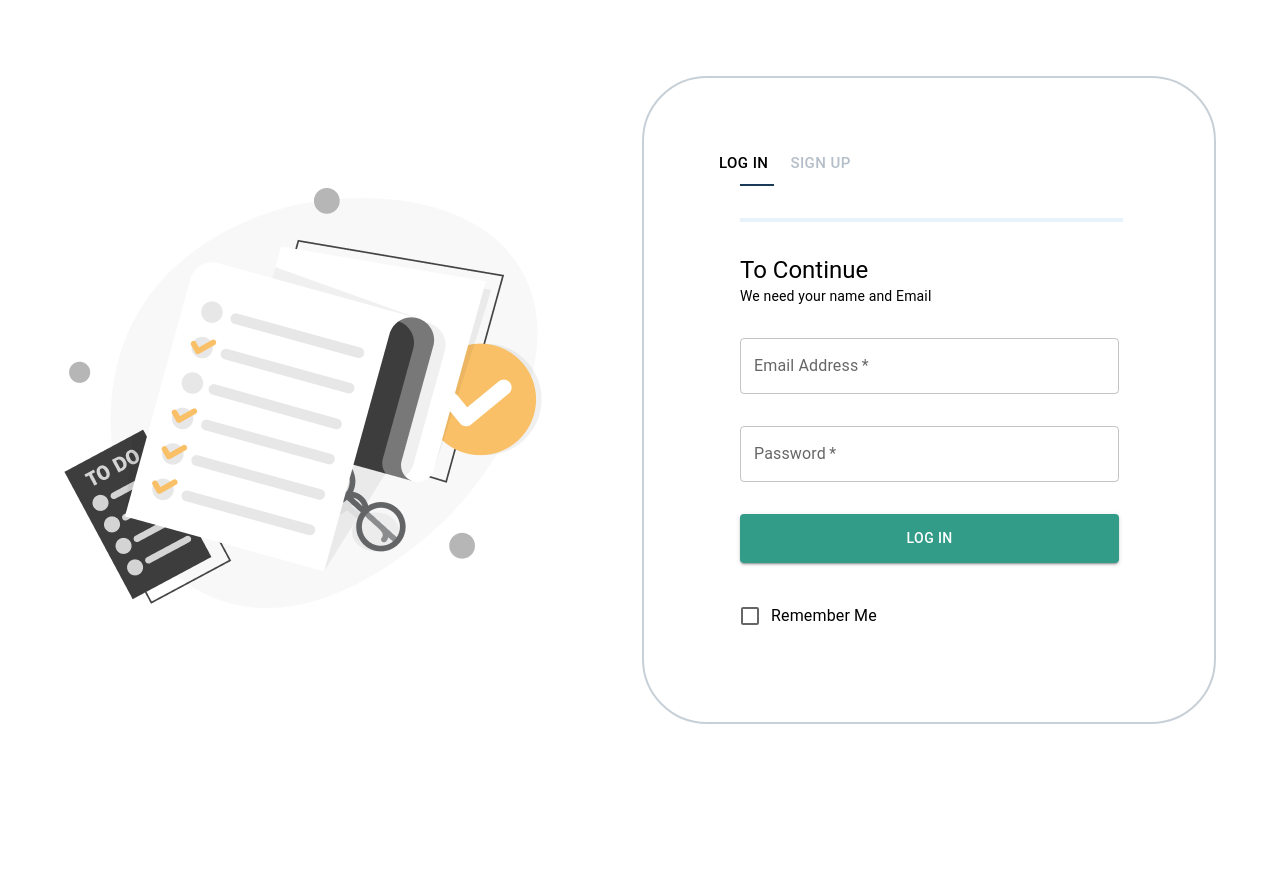
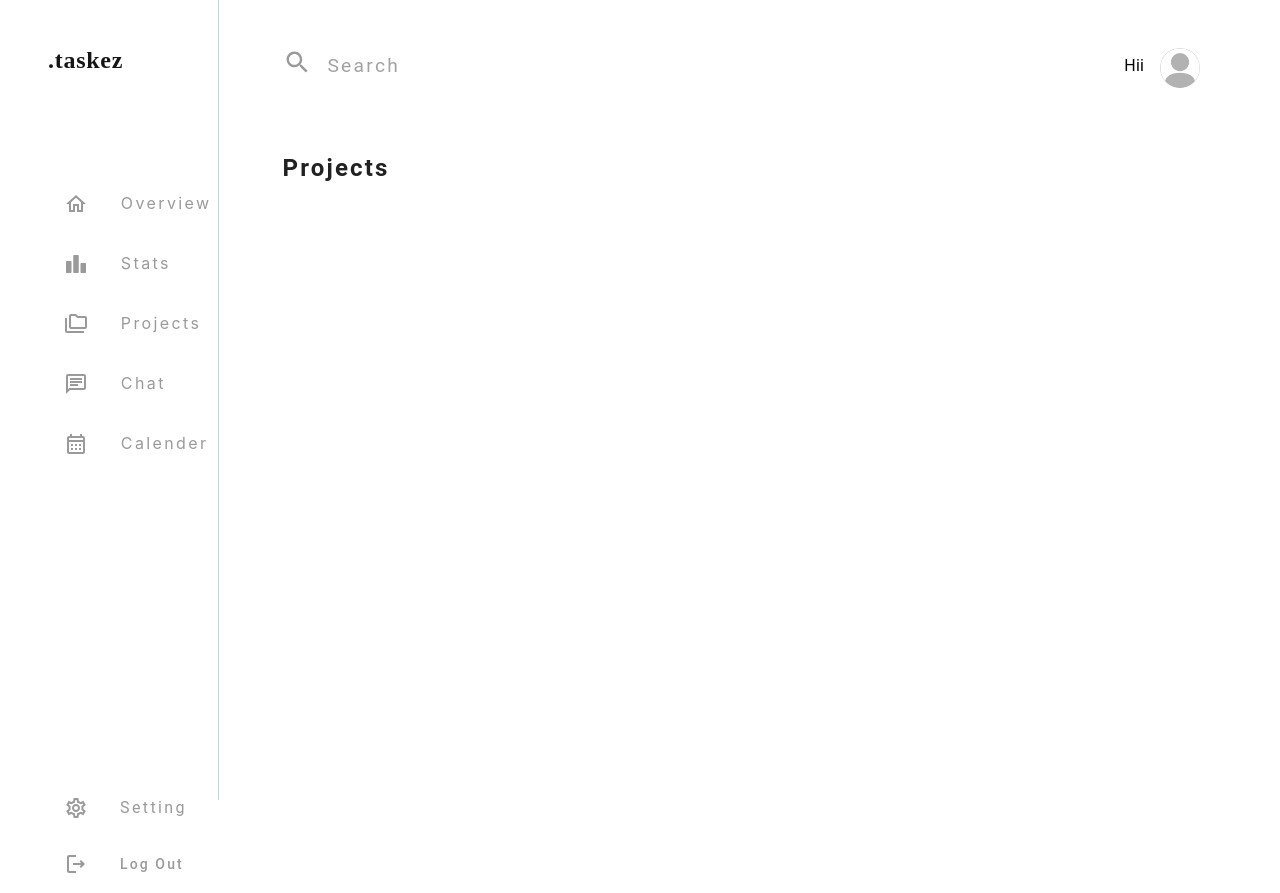
Before and after one commit to Priyank-Singhal/Task-Management-webApp, a React (Create React App) app: page /calender in a window 1280 px wide. Before the commit the page ends 800 px from the top, so only its background shows below. Built offline with nearby package versions, Linux system fonts and the light colour scheme.

Commit message:
redux login v1

```diff
--- a/src/App.js
+++ b/src/App.js
@@ -19,7 +19,8 @@ function App() {
         <Route exact path="/chat" element={<Projects />} />
         <Route exact path="/calender" element={<Projects />} />
       </Routes> */}
-      {user ? <Projects /> : <Home /> }
+      {/* {user ? <Projects /> : <Home /> } */}
+      <Projects />
 
     </div>
   );
--- a/src/pages/Projects.js
+++ b/src/pages/Projects.js
@@ -42,7 +42,7 @@ const Projects = () => {
         >
           <SearchBar />
           <Stack direction="row" spacing={2}>
-            <Typography style={{ paddingTop: '8%' }}>Hii {user.name}</Typography>
+            <Typography style={{ paddingTop: '8%' }}>Hii {user && user.name}</Typography>
             <Avatar alt="Remy Sharp" src="/img/avatar.png" />
           </Stack>
         </Grid>
```
